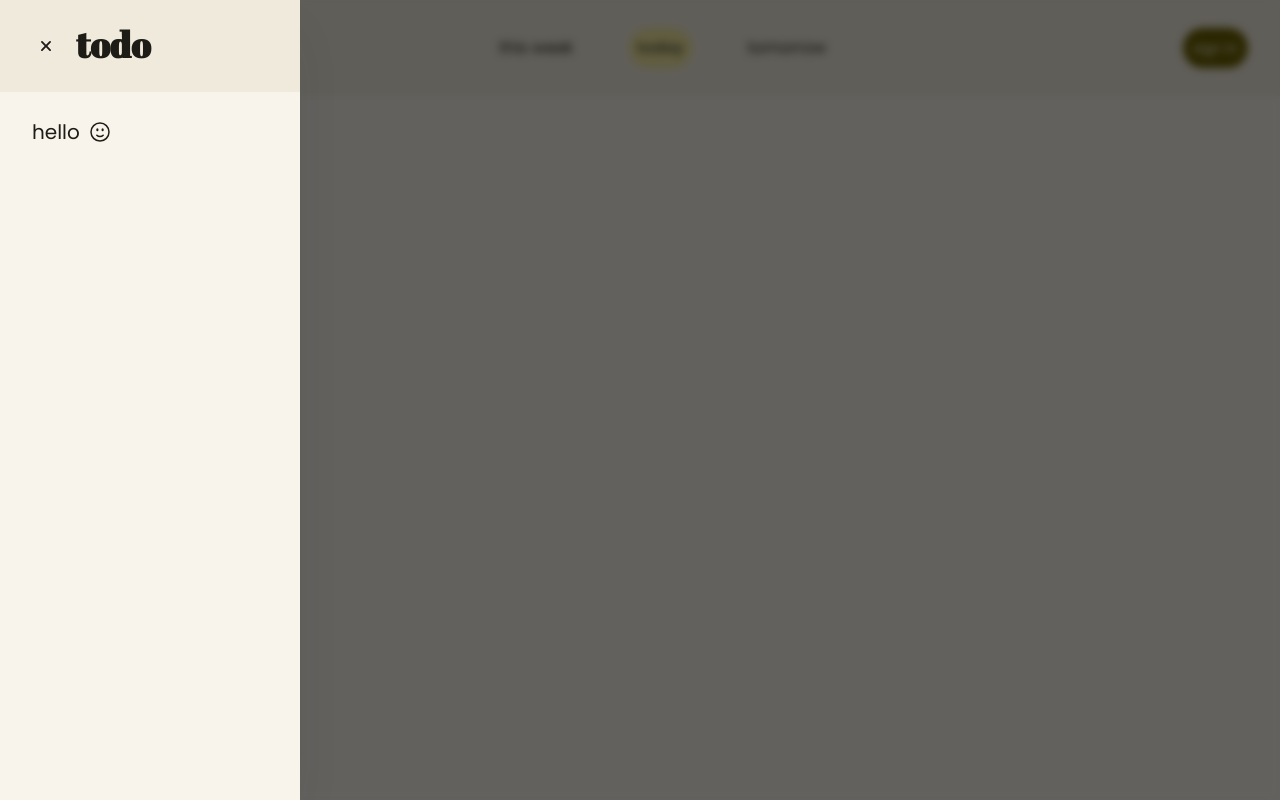
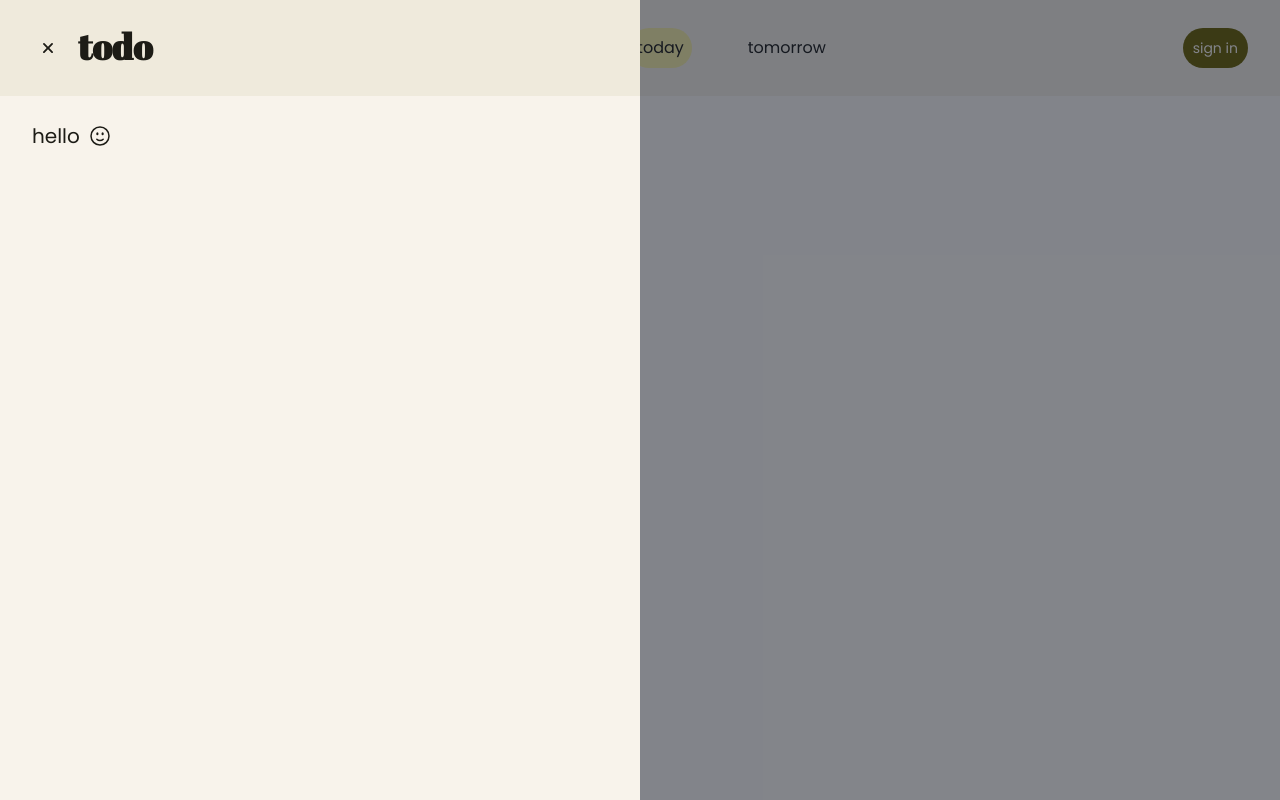
Before and after one commit to uyk23/todo, a React (Vite) app in the folder frontend/: page / in a window 1280 px wide. Both pictures are taken after a click on the button 46 px from the left and 48 px from the top of the page. Built offline with nearby package versions, Linux system fonts and the light colour scheme; no server answers.

Commit message:
build my own side nav component
removed material tailwind package
update react version

```diff
--- a/frontend/src/components/Header.tsx
+++ b/frontend/src/components/Header.tsx
@@ -8,7 +8,7 @@ const Header = () => {
 
   return (
     <div className="flex items-center justify-between p-6 pe-6 secondary-bg">
-      <div className="flex">
+      <div className="flex p-0.5 md:p-0">
         <SideMenu />
         <span className="logo">
           <Link to="/">todo</Link>
@@ -18,7 +18,7 @@ const Header = () => {
         <NavLink className="hidden md:block" to="/this-week">
           this week
         </NavLink>
-        <NavLink className="hidden md:block" to="/">
+        <NavLink className="md:block" to="/">
           today
         </NavLink>
         <NavLink className="hidden md:block" to="/tomorrow">
--- a/frontend/src/components/SideMenu.tsx
+++ b/frontend/src/components/SideMenu.tsx
@@ -1,6 +1,5 @@
 import { useState } from "react";
 import { Link } from "react-router-dom";
-import { Drawer } from "@material-tailwind/react";
 import { Bars3BottomLeftIcon, XMarkIcon } from "@heroicons/react/16/solid";
 import { FaceSmileIcon } from "@heroicons/react/24/outline";
 
@@ -17,14 +16,21 @@ const SideMenu = () => {
       <button onClick={openMenu}>
         <Bars3BottomLeftIcon />
       </button>
-      <Drawer
-        placement="left"
-        open={open}
-        onClose={closeMenu}
-        className="main-bg"
+      <button
+        onClick={closeMenu}
+        className={
+          "absolute w-full h-full bg-slate-900/50 z-10 " +
+          (open ? "open-sidenav-bg open-sidenav" : "close-sidenav-bg")
+        }
+      ></button>
+      <div
+        className={
+          "md:w-1/2 w-full h-full absolute transition-all main-bg z-20 duration-700 " +
+          (open ? "open-sidenav" : "close-sidenav")
+        }
       >
         <div className="flex items-center p-6 secondary-bg">
-          <div className="flex">
+          <div className="flex p-0.5">
             <button onClick={closeMenu}>
               <XMarkIcon />
             </button>
@@ -39,7 +45,7 @@ const SideMenu = () => {
             <FaceSmileIcon className="size-10" />
           </div>
         </div>
-      </Drawer>
+      </div>
     </>
   );
 };
--- a/frontend/src/index.css
+++ b/frontend/src/index.css
@@ -76,6 +76,22 @@
     .toast-error {
         @apply fixed z-50 max-w-md p-4 text-[var(--main-background-color)] bg-red-300 ps-2 rounded-xl top-3 right-5;
     }
+
+    .open-sidenav {
+        @apply top-0 left-0 start-0;
+    }
+
+    .close-sidenav {
+        @apply top-0 -left-full;
+    }
+
+    .open-sidenav-bg {
+        @apply md:block;
+    }
+
+    .close-sidenav-bg {
+        @apply hidden;
+    }
 }
 
 @layer utilities {
--- a/frontend/src/main.tsx
+++ b/frontend/src/main.tsx
@@ -2,7 +2,6 @@ import React from "react";
 import ReactDOM from "react-dom/client";
 import App from "./App.tsx";
 import "./index.css";
-import { ThemeProvider } from "@material-tailwind/react";
 import { QueryClient, QueryClientProvider } from "react-query";
 import { AppContextProvider } from "./contexts/AppContext.tsx";
 
@@ -16,12 +15,10 @@ const queryClient = new QueryClient({
 
 ReactDOM.createRoot(document.getElementById("root")!).render(
   <React.StrictMode>
-    <ThemeProvider>
-      <QueryClientProvider client={queryClient}>
-        <AppContextProvider>
-          <App />
-        </AppContextProvider>
-      </QueryClientProvider>
-    </ThemeProvider>
+    <QueryClientProvider client={queryClient}>
+      <AppContextProvider>
+        <App />
+      </AppContextProvider>
+    </QueryClientProvider>
   </React.StrictMode>
 );
--- a/frontend/tailwind.config.js
+++ b/frontend/tailwind.config.js
@@ -1,11 +1,8 @@
 /** @type {import('tailwindcss').Config} */
-const withMT = require("@material-tailwind/react/utils/withMT");
-
-module.exports = withMT({
+export default {
   content: ["./index.html", "./src/**/*.{js,ts,jsx,tsx}"],
   theme: {
-    extend: {
-    },
+    extend: {},
   },
   plugins: [],
-});
+};
```
Also changed, not shown: frontend/package.json (+3 -4 lines), 1 other file (tests, documents, lock files or other folders).
